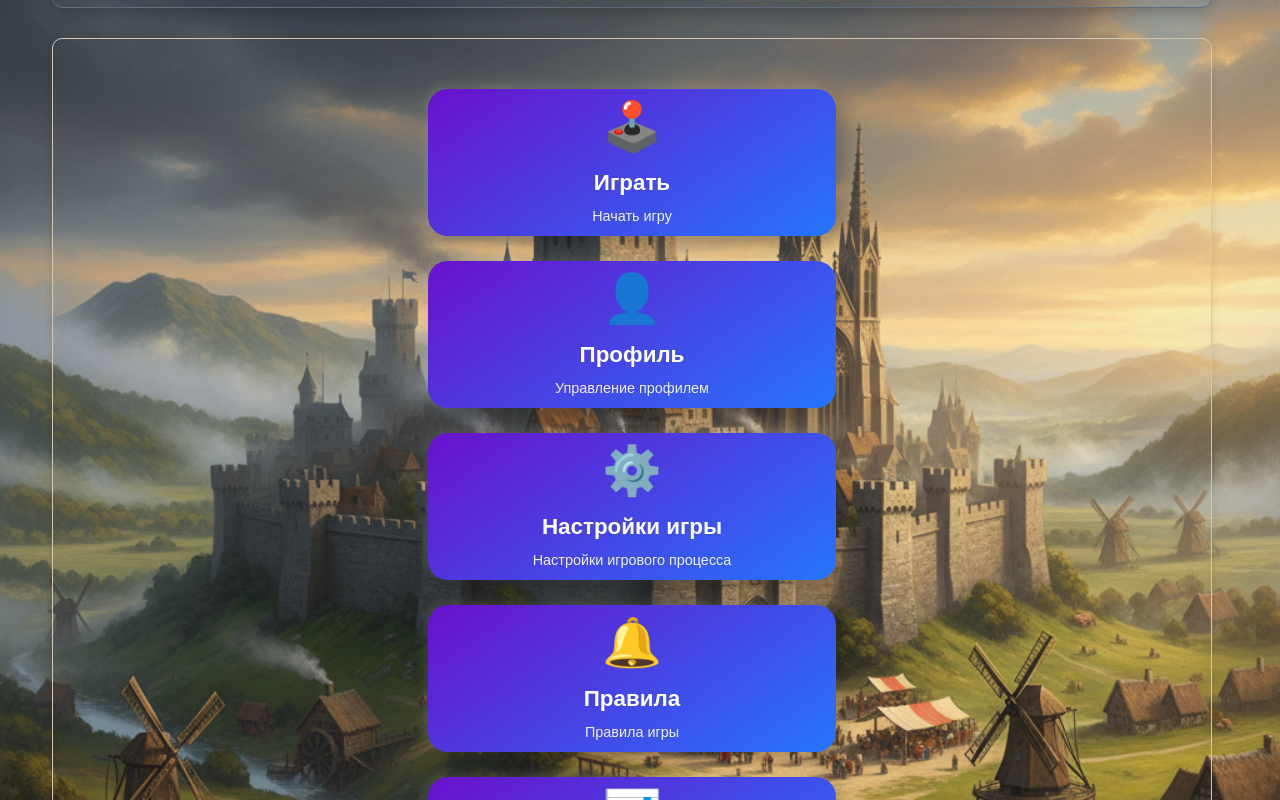
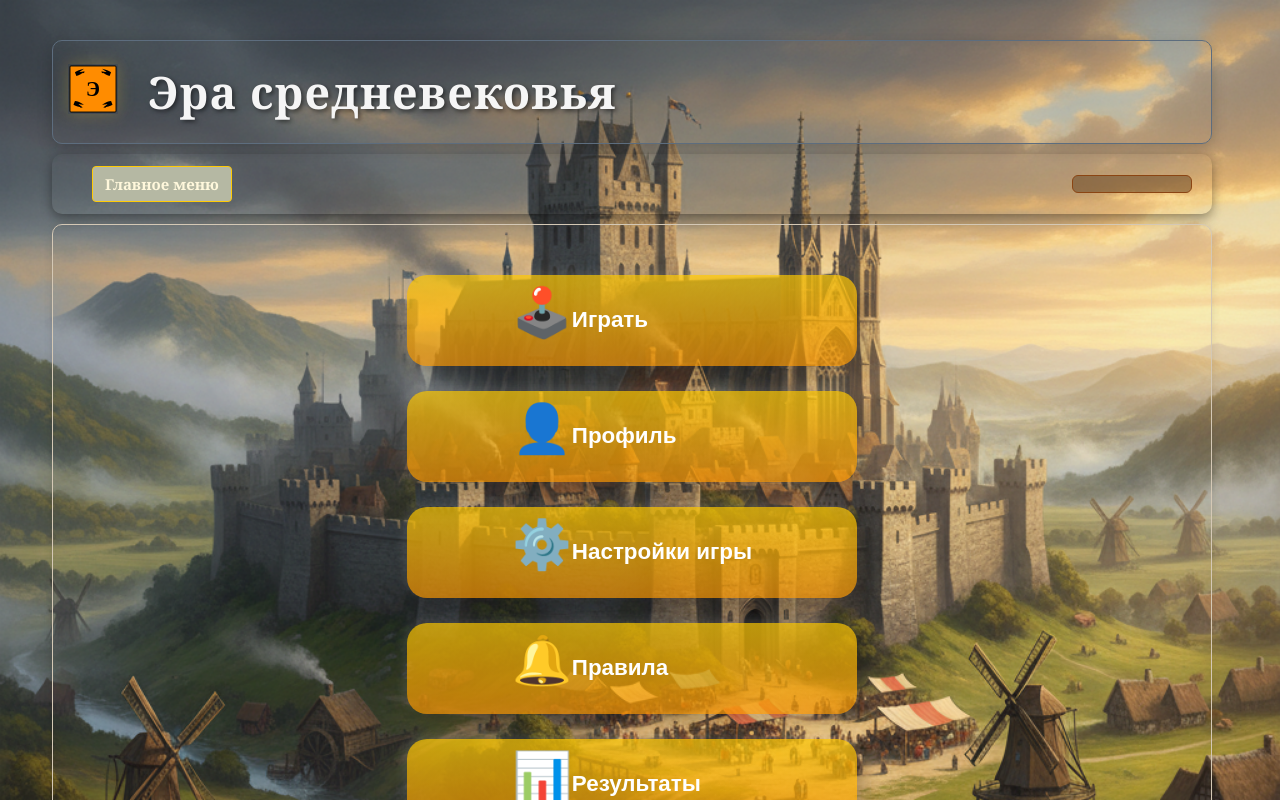
Before and after one commit to Akeloya/MedievalEra, a Vue app in the folder src/medievalera.client/: page / in a window 1280 px wide. Shown: the top 800 px of the page. Built offline with nearby package versions, Linux system fonts and the light colour scheme.

Commit message:
Начало общих стилей

```diff
--- a/src/medievalera.client/src/App.vue
+++ b/src/medievalera.client/src/App.vue
@@ -60,8 +60,8 @@
   .medieval-era-app {
     font-family: 'Georgia', 'Times New Roman', serif;
     width: 95vw; /* 90% от ширины viewport */
+    height: 95vh;
     max-width: 1200px; /* Ограничение для больших экранов */
-    min-height: 95vh; /* 90% от высоты viewport */
     margin: 0 auto; /* Центрирование по горизонтали */
     padding: 20px;
     display: flex;
@@ -73,8 +73,8 @@
   /* Стили для шапки */
   .app-header {
     border-radius: 10px;
-    padding: 25px;
-    margin-bottom: 30px;
+    padding: 15px;
+    margin-bottom: 10px;
     box-shadow: 0 4px 15px rgba(0, 0, 0, 0.2);
     border: 1px solid #5d6d7e;
     width: 100%; /* Занимает всю ширину родителя */
@@ -96,8 +96,8 @@
   }
 
   .header-icon-img {
-    width: 125px;
-    height: 125px;
+    width: 50px;
+    height: 50px;
     object-fit: cover;
     box-shadow: 0 0 15px rgba(212, 175, 55, 0.3);
     transition: transform 0.3s ease;
@@ -141,9 +141,9 @@
   /* Адаптивность для мобильных устройств */
   @media (max-width: 768px) {
     .medieval-era-app {
-      width: 90vw;
+      width: 95vw;
       padding: 15px;
-      min-height: 90vh;
+      min-height: 95vh;
     }
 
     .app-header {
--- a/src/medievalera.client/src/assets/base.css
+++ b/src/medievalera.client/src/assets/base.css
@@ -19,6 +19,22 @@
   --vt-c-text-light-2: rgba(60, 60, 60, 0.66);
   --vt-c-text-dark-1: var(--vt-c-white);
   --vt-c-text-dark-2: rgba(235, 235, 235, 0.64);
+}
+
+:root {
+  --era-border: border: 1px solid #d4c8b5;
+  /* Акцентные цвета коробки */
+  --era-orange: #f39200;
+  --era-yellow: #ffcb05;
+  /* Цвета окружения (фон) */
+  --medieval-green: #4b6330; /* Поля */
+  --river-blue: #5d7a8c; /* Река */
+  --sky-grey: #b5b8a3; /* Облачное небо */
+  /* Текстурные цвета */
+  --stone-grey: #7a7a7a; /* Стены крепости */
+  --wood-brown: #6d4c41; /* Хижины */
+  /* Шрифты */
+  --font-main: 'MedievalSharp', cursive; /* Стилизованный под средневековье */
 }
 
 /* semantic color variables for this project */
--- a/src/medievalera.client/src/components/MenuGrid.vue
+++ b/src/medievalera.client/src/components/MenuGrid.vue
@@ -17,7 +17,6 @@
           <div class="menu-content">
             <span class="menu-icon">{{ item.icon }}</span>
             <h3 class="menu-title">{{ item.title }}</h3>
-            <p class="menu-description">{{ item.description }}</p>
           </div>
         </button>
       </div>
@@ -134,7 +133,7 @@ export default {
   }
 
   .menu-item {
-    background: linear-gradient(145deg, #6a11cb 0%, #2575fc 100%);
+    background: linear-gradient( to bottom, color-mix(in srgb, var(--era-yellow), transparent 30%), color-mix(in srgb, var(--era-orange), transparent 30%) );
     border-radius: 20px;
     padding: 10px 105px;
     text-align: center;
@@ -154,7 +153,7 @@ export default {
       left: 0;
       right: 0;
       bottom: 0;
-      background: linear-gradient(145deg, #2575fc 0%, #6a11cb 100%);
+      background: linear-gradient(145deg, var(--era-yellow) 0%, var(--sky-grey) 100%);
       opacity: 0;
       transition: opacity 0.3s ease;
       border-radius: 20px;
@@ -177,6 +176,8 @@ export default {
   .menu-content {
     position: relative;
     z-index: 2;
+    display:flex;
+    align-items: center;
   }
 
   .menu-icon {
@@ -188,7 +189,6 @@ export default {
   .menu-title {
     font-size: 1.4rem;
     font-weight: 600;
-    margin-bottom: 10px;
   }
 
   .menu-description {
--- a/src/medievalera.client/src/components/Navigation.vue
+++ b/src/medievalera.client/src/components/Navigation.vue
@@ -1,10 +1,11 @@
 <template>
-  <nav v-if="showNavigation" class="navigation-panel">
+  <nav class="navigation-panel">
     <!-- Кнопка назад -->
     <button class="nav-btn back-btn"
             @click="goBack"
             :disabled="!canGoBack"
-            title="Назад">
+            title="Назад"
+            v-if="showNavigation">
       <span class="btn-icon">←</span>
       <span class="btn-text">Назад</span>
     </button>
@@ -226,11 +227,12 @@
     align-items: center;
     justify-content: space-between;
     padding: 12px 20px;
-    background: linear-gradient(to right, rgba(101, 67, 33, 0.95), rgba(139, 69, 19, 0.95));
-    border-top: 2px solid #8B4513;
-    border-bottom: 3px solid #A0522D;
+    border: var(--era-border);
     box-shadow: 0 4px 12px rgba(0, 0, 0, 0.4);
     min-height: 60px;
+    width: 100%;
+    margin-bottom: 10px;
+    border-radius: 10px;
   }
 
   /* Кнопка назад */
@@ -239,7 +241,7 @@
     align-items: center;
     gap: 8px;
     padding: 10px 20px;
-    background: rgba(210, 180, 140, 0.3);
+    background: var(--sky-grey);
     border: 2px solid #D2B48C;
     border-radius: 6px;
     color: #FFF8DC;
@@ -296,11 +298,11 @@
     border-radius: 4px;
     transition: all 0.2s ease;
     white-space: nowrap;
-    background: rgba(160, 82, 45, 0.3);
+    background: var(--sky-grey);
   }
 
     .breadcrumb-link:hover {
-      background: rgba(160, 82, 45, 0.6);
+      background: var(--sky-grey);
       color: #FFF8DC;
       text-shadow: 0 0 8px rgba(255, 255, 220, 0.5);
     }
@@ -309,9 +311,9 @@
     color: #FFF8DC;
     font-weight: bold;
     padding: 5px 12px;
-    background: rgba(139, 69, 19, 0.8);
+    background: var(--sky-grey);
     border-radius: 4px;
-    border: 1px solid #A0522D;
+    border: 1px solid var(--era-yellow);
     white-space: nowrap;
   }
 
```
Also changed, not shown: 1 other file (tests, documents, lock files or other folders).
